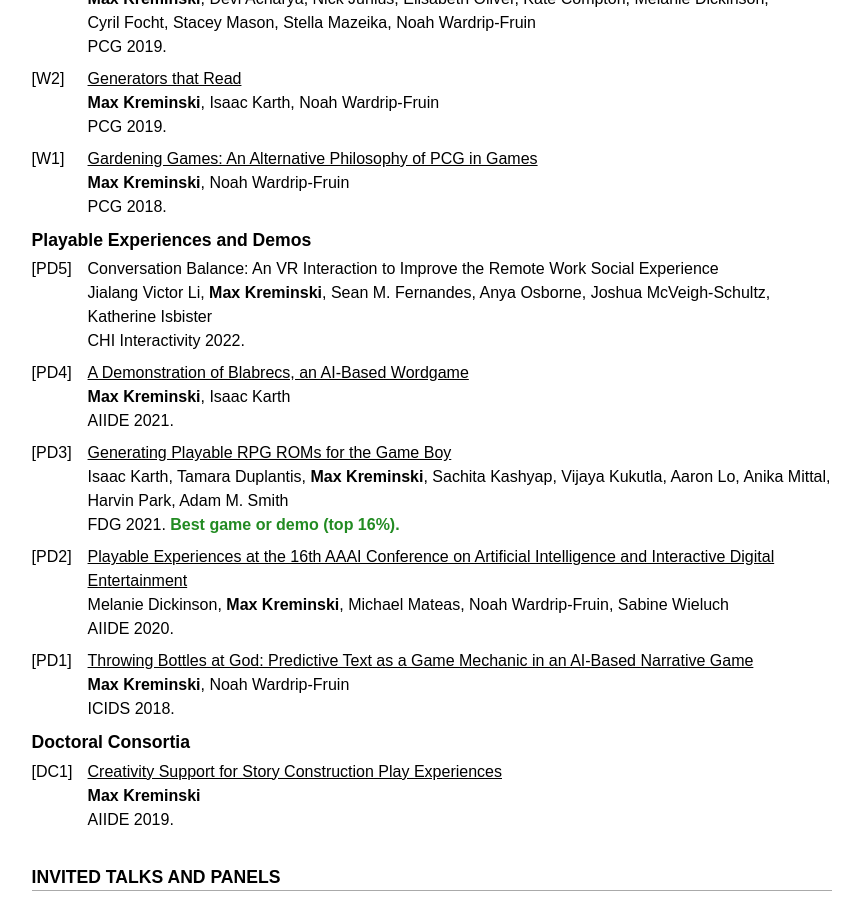
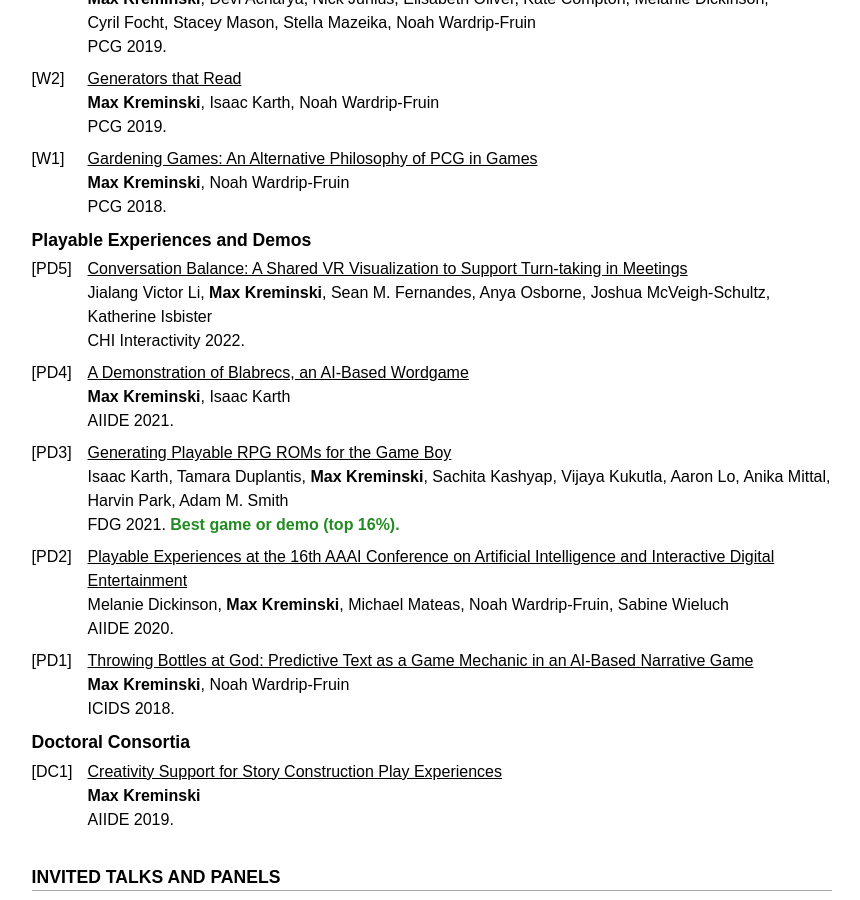
Before and after one commit to mkremins/mkremins.github.io, a Jekyll site: the page built from cv/index.html, in a window 1280 px wide and 900 px high, scrolled down 3794 px. Shown: the whole window, without its empty margins (208-1068 px from the left). Built offline with Jekyll 4.4.1, drawn with Linux system fonts in a browser that asks for light colours; some web fonts are replaced.

Commit message:
Add PDF for CHI 2022 conversation balance paper
...and update title to reflect the final published title

```diff
--- a/_data/publications.json
+++ b/_data/publications.json
@@ -30,8 +30,8 @@
   "pubtype": "workshop"
 },
 {
-  "title": "Conversation Balance: An VR Interaction to Improve the Remote Work Social Experience",
-  "url": "",
+  "title": "Conversation Balance: A Shared VR Visualization to Support Turn-taking in Meetings",
+  "url": "https://mkremins.github.io/publications/ConversationBalance_CHI2022.pdf",
   "authors": ["Jialang Victor Li", "Max Kreminski", "Sean M. Fernandes", "Anya Osborne", "Joshua McVeigh-Schultz", "Katherine Isbister"],
   "year": "2022",
   "venue": "CHI Interactivity",
```
